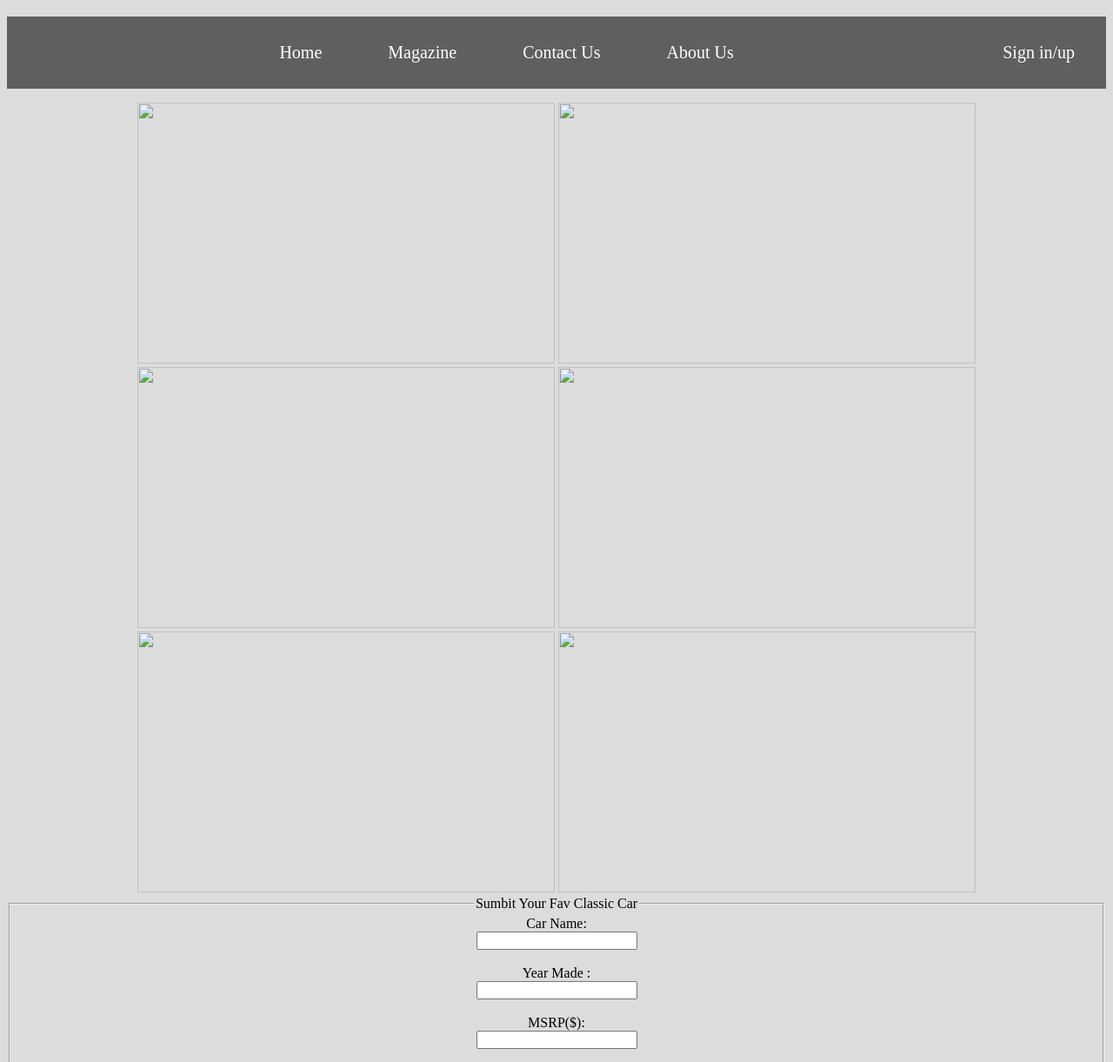
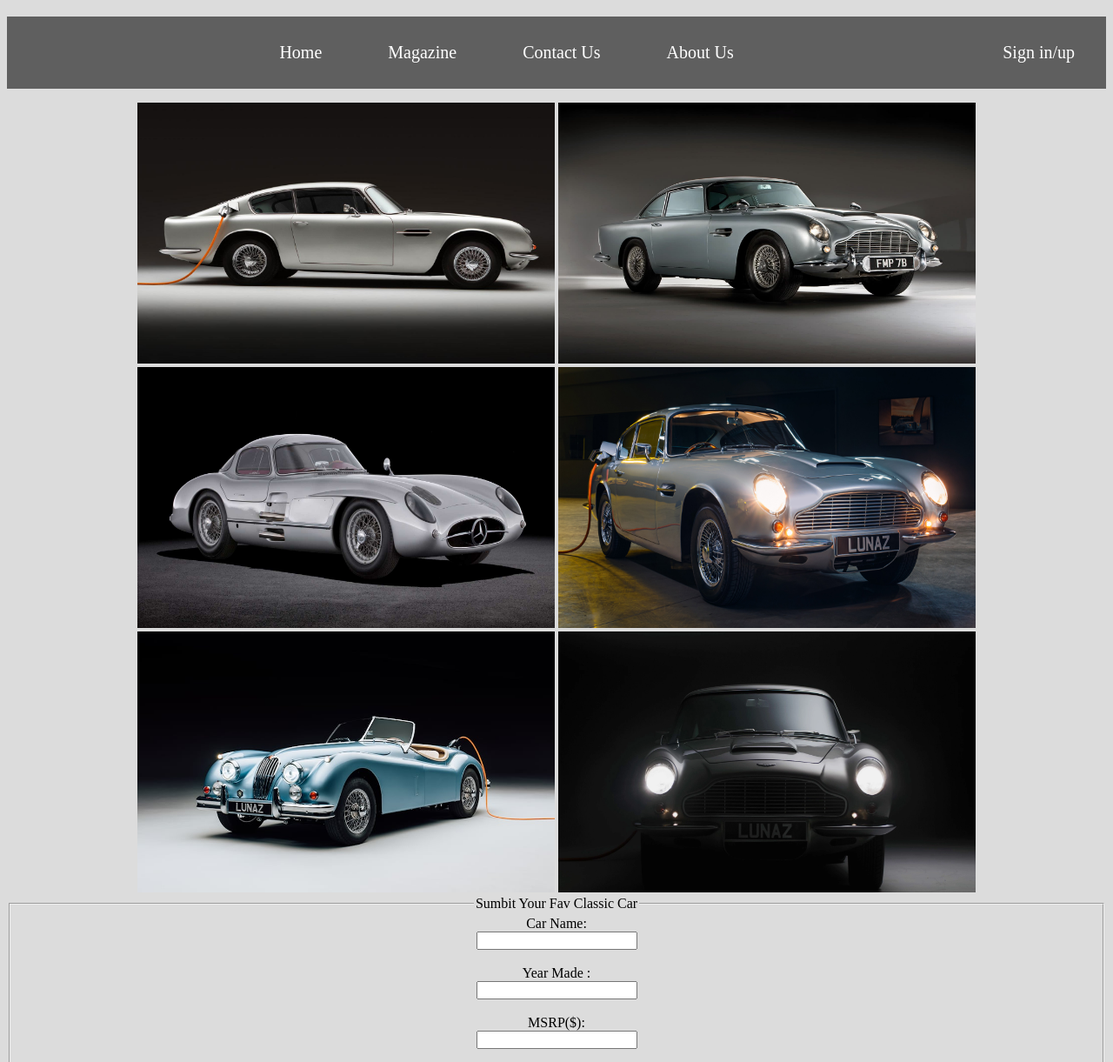
Before and after one commit to Abdalrhman-Mousa/Car, a plain HTML site: page ClassicCar.html in a window 1280 px wide. Shown: the part 61-1282 px from the top of the page at 87% size. Drawn offline with Linux system fonts and the light colour scheme.

Commit message:
delete unuse files

```diff
--- a/ClassicCar.html
+++ b/ClassicCar.html
@@ -22,12 +22,12 @@
 
 
     <div class="carimgs">
-        <img src="car1.jpg">
-        <img src="car2.jpg">
-        <img src="car3.jpg">
-        <img src="car4.jpg">
-        <img src="car6.jpg">
-        <img src="car5.webp">
+        <img src="images/car1.jpg">
+        <img src="images/car2.jpg">
+        <img src="images/car3.jpg">
+        <img src="images/car4.jpg">
+        <img src="images/car6.jpg">
+        <img src="images/car5.webp">
       </div>
 
       <div class="Carform">
```
Also changed, not shown: CarForm.html (deleted, +0 -39 lines), xxx.html (deleted), xza.html (deleted).
